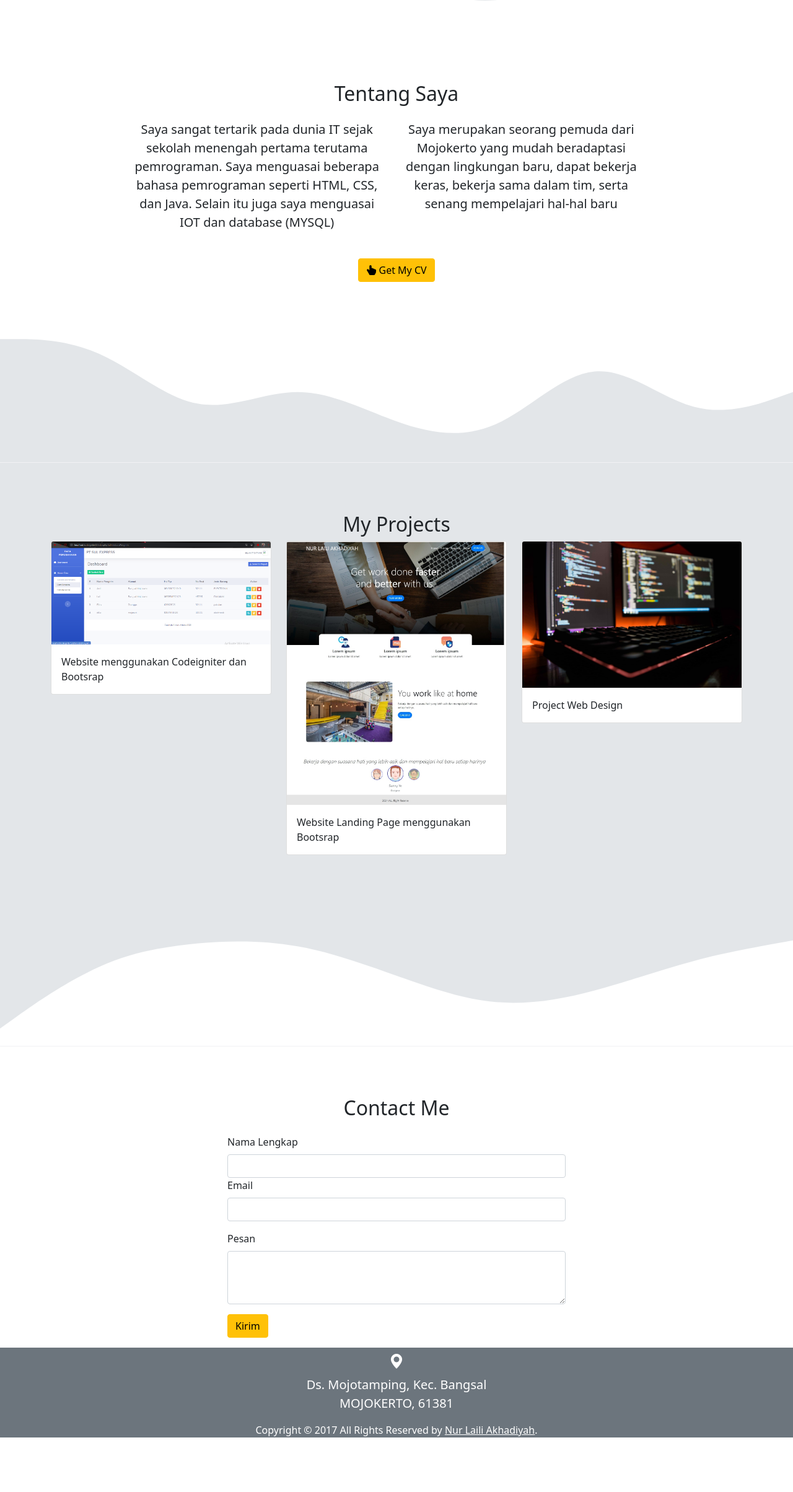
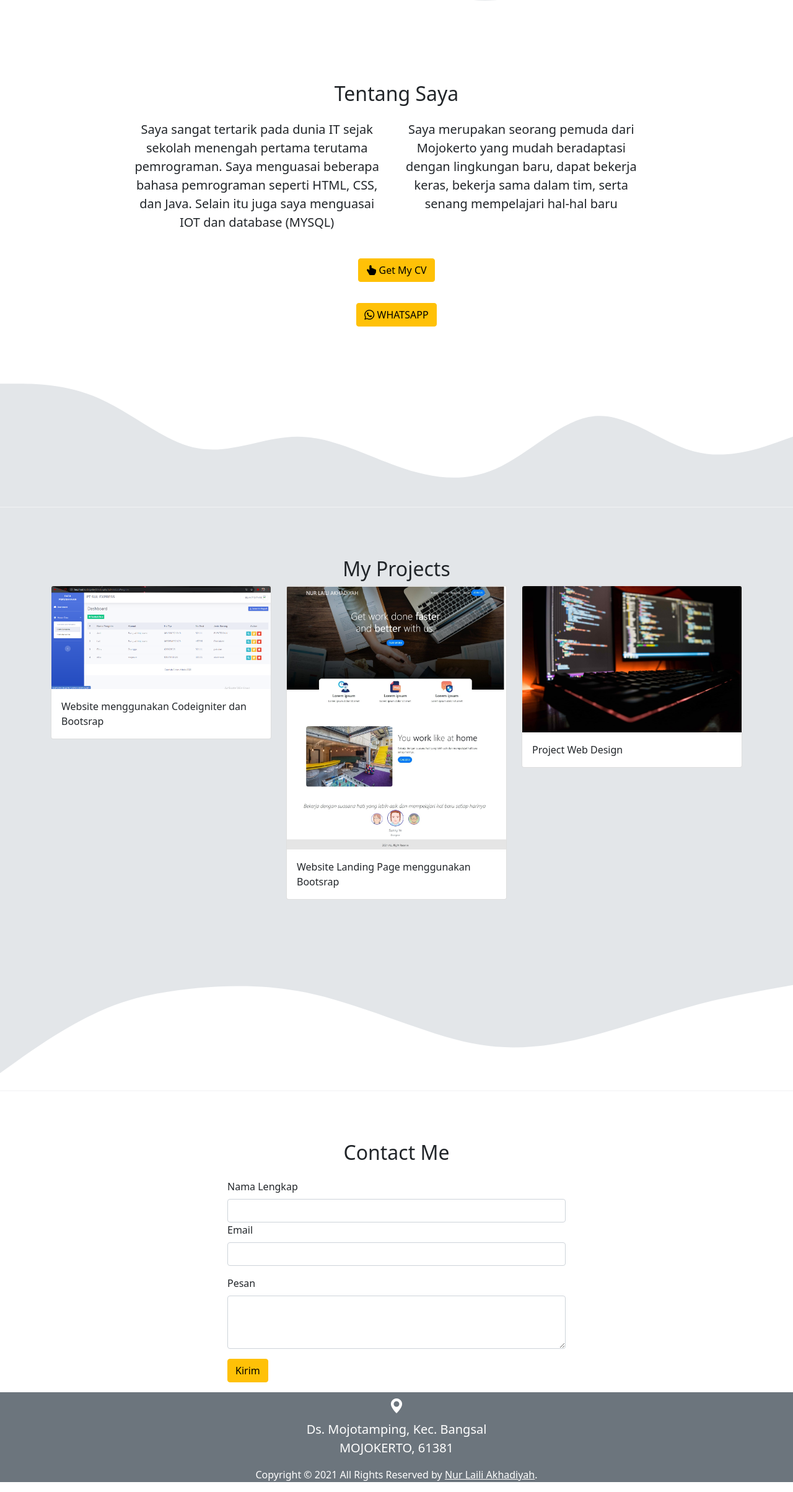
Before and after one commit to lelihub/portfolio, a plain HTML site: page index.html in a window 1280 px wide. Shown: the part 709-3117 px from the top of the page at 62% size. Before the commit the page ends 3045 px from the top, so only its background shows below. Drawn offline with nearby package versions, Linux system fonts and the light colour scheme.

Commit message:
mengubah

```diff
--- a/index.html
+++ b/index.html
@@ -85,6 +85,9 @@
       <div class="row text-center">
         <p>  </p>
       <a class="btn mt-1" href="https://drive.google.com/file/d/1i3IxoyIXWSO_5lcjFErzHOppAkJTIEmg/view?usp=sharing"target=_blank><button type="submit" class="btn btn-warning "> <i class="bi bi-hand-index-thumb-fill"></i>  Get My CV  </button></a>
+      <div class="row text-center"></div>
+      <p></p>
+      <a class="btn mt-1" href="wa.me/6285854290797"target=_blank><button type="submit" class="btn btn-warning "> <i class="bi bi-whatsapp"></i>  WHATSAPP  </button></a>
 
     </div>
       <svg xmlns="http://www.w3.org/2000/svg" viewBox="0 0 1440 320">
@@ -167,6 +170,7 @@
               <button type="submit" class="btn btn-warning ">Kirim</button>
             </form>
             <p></p>
+
           </div>
         </div>
       </div>
@@ -191,7 +195,7 @@
 
     <footer class="bg-secondary text-white text-center">
 
-            <p class="copyright-text">Copyright &copy; 2017 All Rights Reserved by
+            <p class="copyright-text">Copyright &copy; 2021 All Rights Reserved by
          <a href="https://www.instagram.com/leliioii/" class="text-white">Nur Laili Akhadiyah</a>.
             </p>
 </footer>
```
